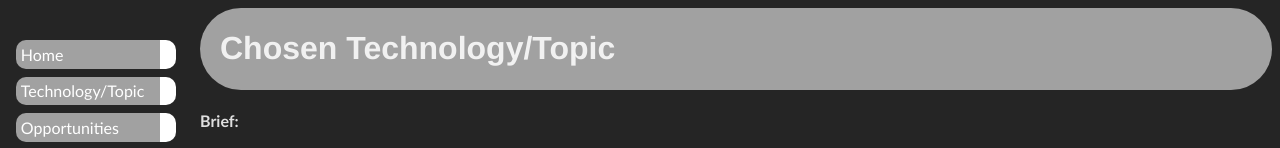
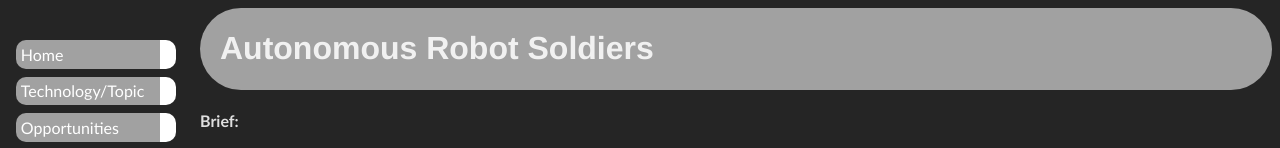
Before and after one commit to tobsywobsy/COMP501-Assignment-3, a plain HTML site: page CTiS-2023_1/misc/topic.html in a window 1280 px wide. Shown: the top 148 px of the page. Drawn offline with Linux system fonts and the light colour scheme.

Commit message:
added title

```diff
--- a/CTiS-2023_1/misc/topic.html
+++ b/CTiS-2023_1/misc/topic.html
@@ -23,7 +23,7 @@
 
 <!-- Main content -->
 <div style="border-radius: 50px; background-color: #ffffff91; padding: 1px 20px">
-  <h1>Chosen Technology/Topic</h1>
+  <h1>Autonomous Robot Soldiers</h1>
 </div>
 
 <h4><p>Brief:<p></h4>
```
